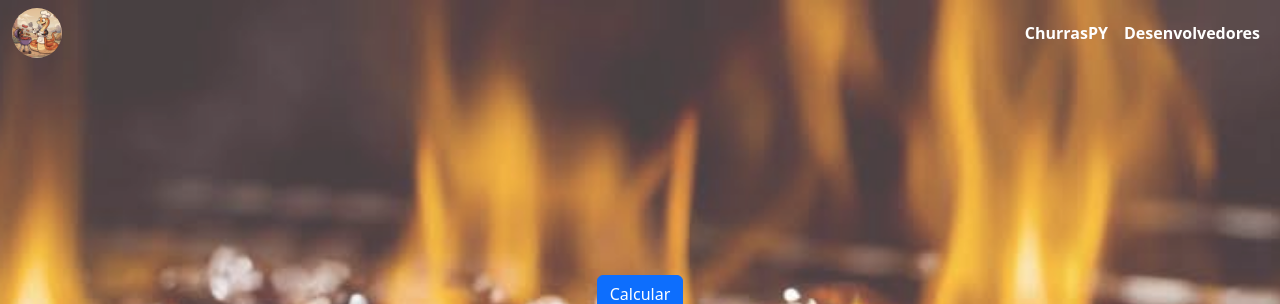
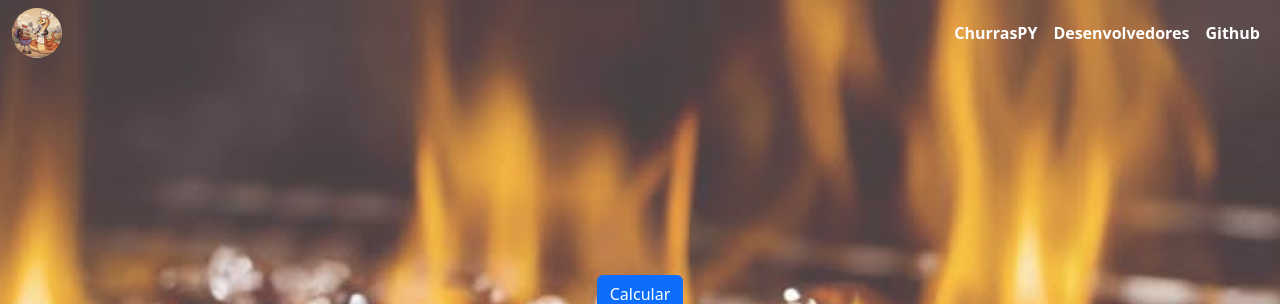
Before and after one commit to rafapcdev/churraspy, a Flask app: page / in a window 1280 px wide. Shown: the top 304 px of the page. Run offline with Flask 3, Linux system fonts and the light colour scheme; data comes from the database, SQL or seed files in the repository.

Commit message:
inserido nav github

```diff
--- a/templates/base.html
+++ b/templates/base.html
@@ -29,6 +29,9 @@
                     </li>
                     <li class="nav-item">
                         <a class="nav-link custom-color fs-6 fs-md-5 fs-lg-4" href="{{url_for('desenvolvedores')}}">Desenvolvedores</a>
+                    </li>
+                    <li class="nav-item">
+                        <a class="nav-link custom-color fs-6 fs-md-5 fs-lg-4" href="https://github.com/matheus-costa-dev/churraspy">Github</a>
                     </li>
                 </ul>
             </div>
```
